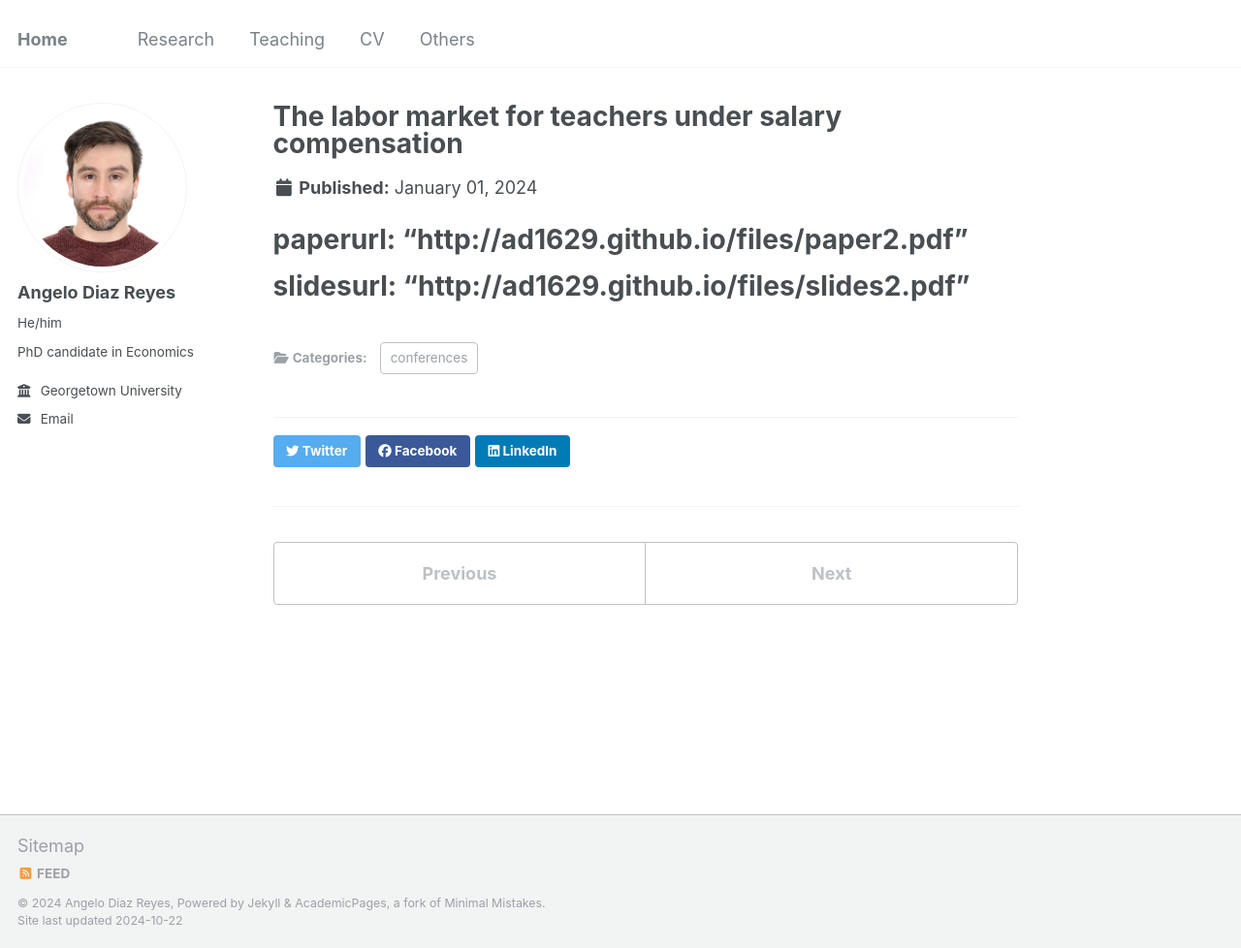
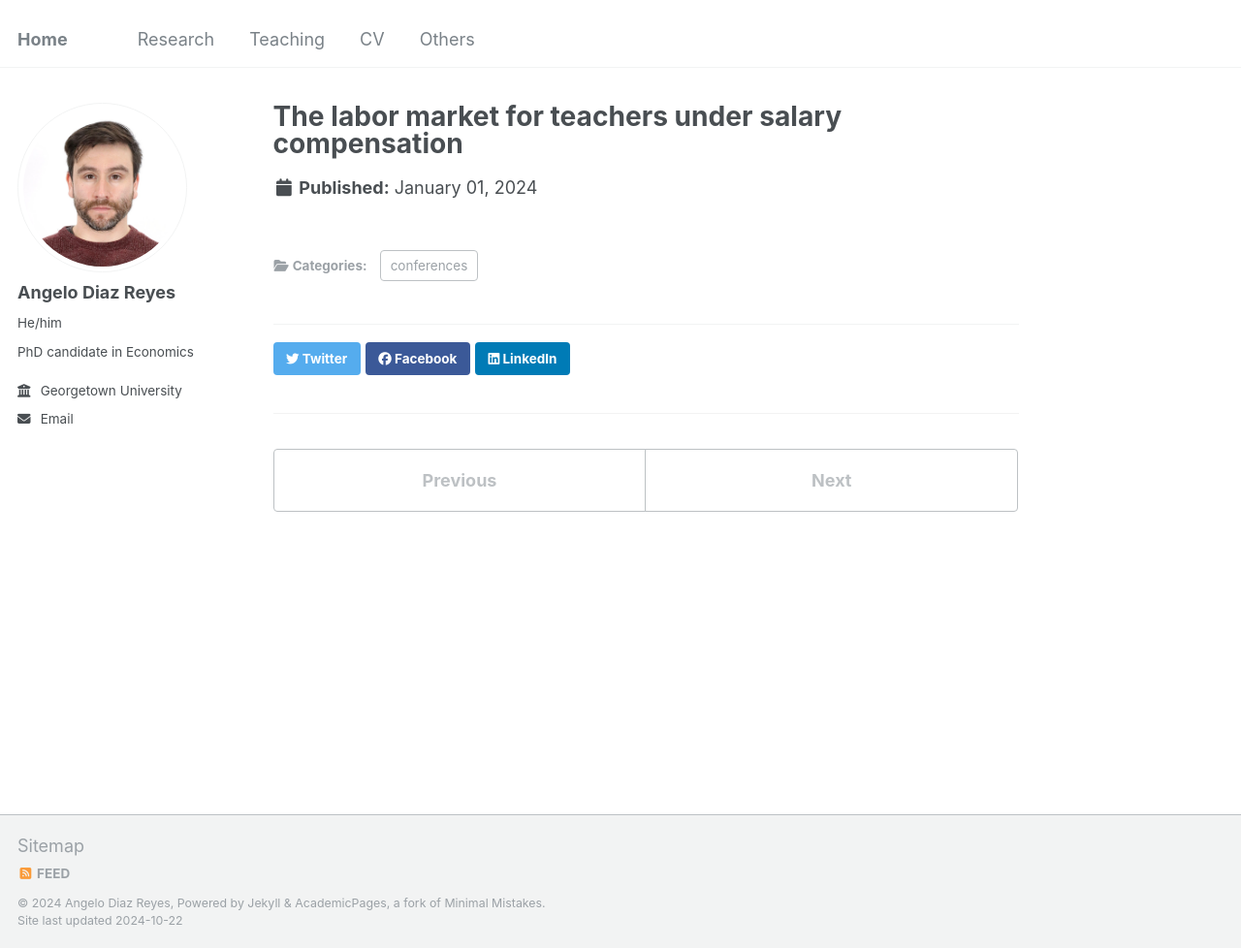
Before and after one commit to angelodiazreyes/angelodiazreyes.github.io, a Jekyll site: the page built from _publications/2024-01-01-paper.md, in a window 1280 px wide and 978 px high. Shown: the whole window at 97% size. Built offline with Jekyll 4.4.1, drawn with Linux system fonts in a browser that asks for light colours.

Commit message:
Update 2024-01-01-paper.md

```diff
--- a/_publications/2024-01-01-paper.md
+++ b/_publications/2024-01-01-paper.md
@@ -3,6 +3,3 @@ title: "The labor market for teachers under salary compensation"
 collection: publications
 category: conferences
 ---
-
-# paperurl: "http://ad1629.github.io/files/paper2.pdf"
-# slidesurl: "http://ad1629.github.io/files/slides2.pdf"
```
